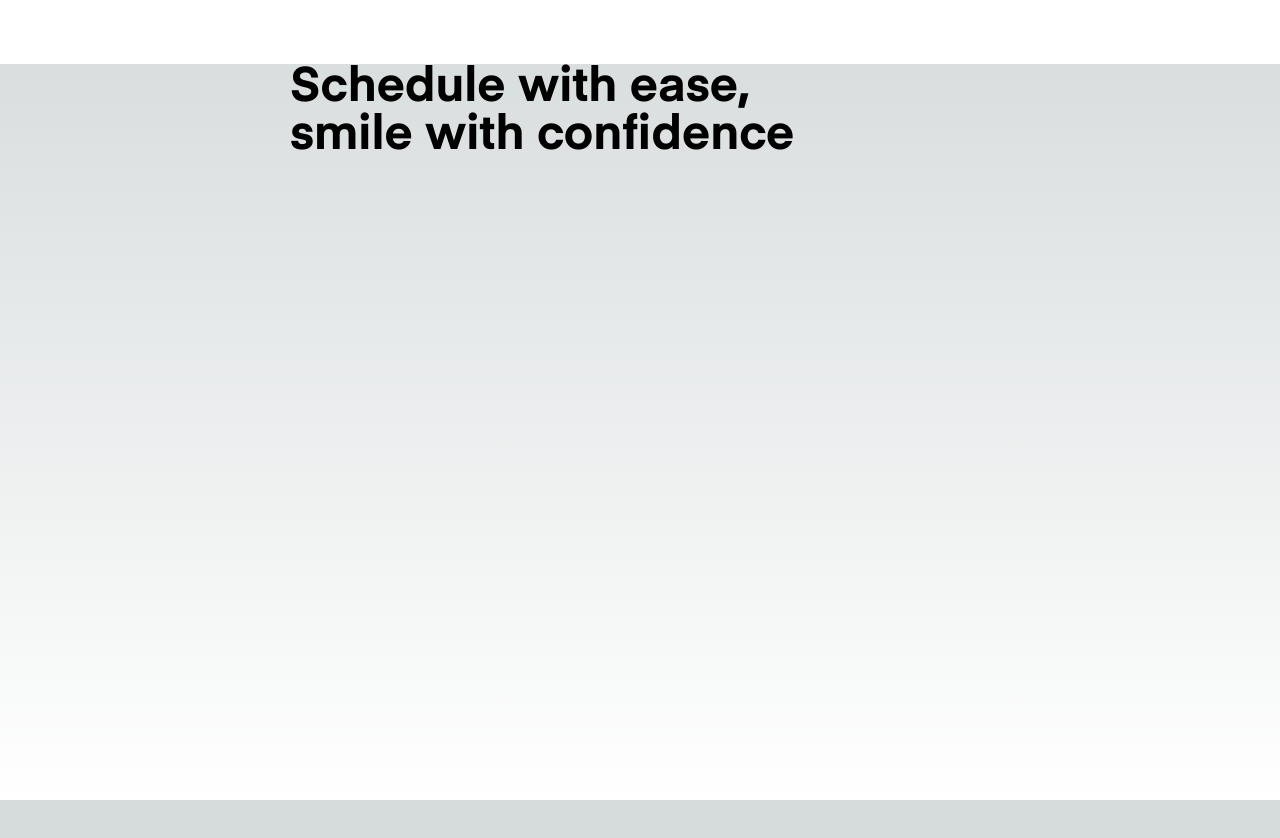
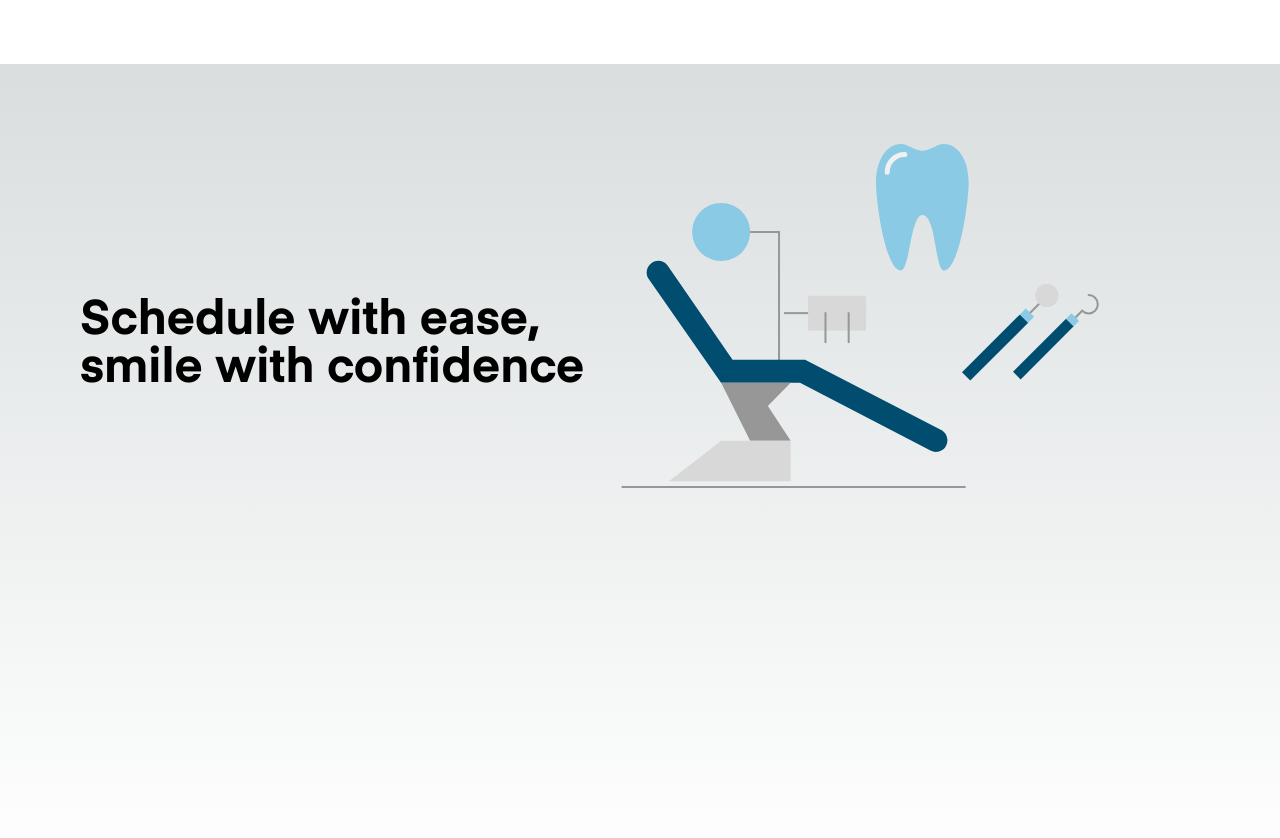
Before and after one commit to Flam30/Toothfix-Patient-Interface, a Next.js app in the folder patient-interface/: page /home in a window 1280 px wide. Shown: the top 838 px of the page. Before the commit the page ends 800 px from the top, so only its background shows below. Built offline with nearby package versions, Linux system fonts and the light colour scheme.

Commit message:
#1 Added SVG to page

```diff
--- a/patient-interface/src/app/home/page.tsx
+++ b/patient-interface/src/app/home/page.tsx
@@ -3,14 +3,31 @@ import Image from 'next/image'
 
 const home = () => {
   return (
-    <main className="flex min-h-screen flex-col items-center">
+    <main className="flex flex-col min-h-screen items-center">
       <div className="h-16 bg-white min-w-full"></div>
-      <div className='flex flex-col items-start w-[700px]'>
-        <p className="font-sans font-bold text-5xl">Schedule with ease,</p>
-        <p className="font-sans font-bold text-5xl">smile with confidence</p>
+      <div className="flex flex-col z-10 min-h-screen w-full items-center p-20">
+        <div className="flex flex-row w-full items-center">
+          <div className="flex flex-col items-center">
+            <div className="flex flex-col items-start w-[515px]">
+              <p className="font-sans font-bold text-5xl">Schedule with ease,</p>
+              <p className="font-sans font-bold text-5xl">smile with confidence</p>
+            </div>
+          </div>
+          <div className="ml-4">
+            <Image
+              src="/images/landing-svg.svg"
+              alt="Dentist Tools"
+              width={493}
+              height={401}
+              priority
+            />
+          </div>
+        </div>
       </div>
+
     </main>
   )
 }
+//class="flex min-h-screen flex-col items-center justify-between p-24"
 
 export default home
```
Also changed, not shown: patient-interface/public/images/landing-svg.svg (added).
